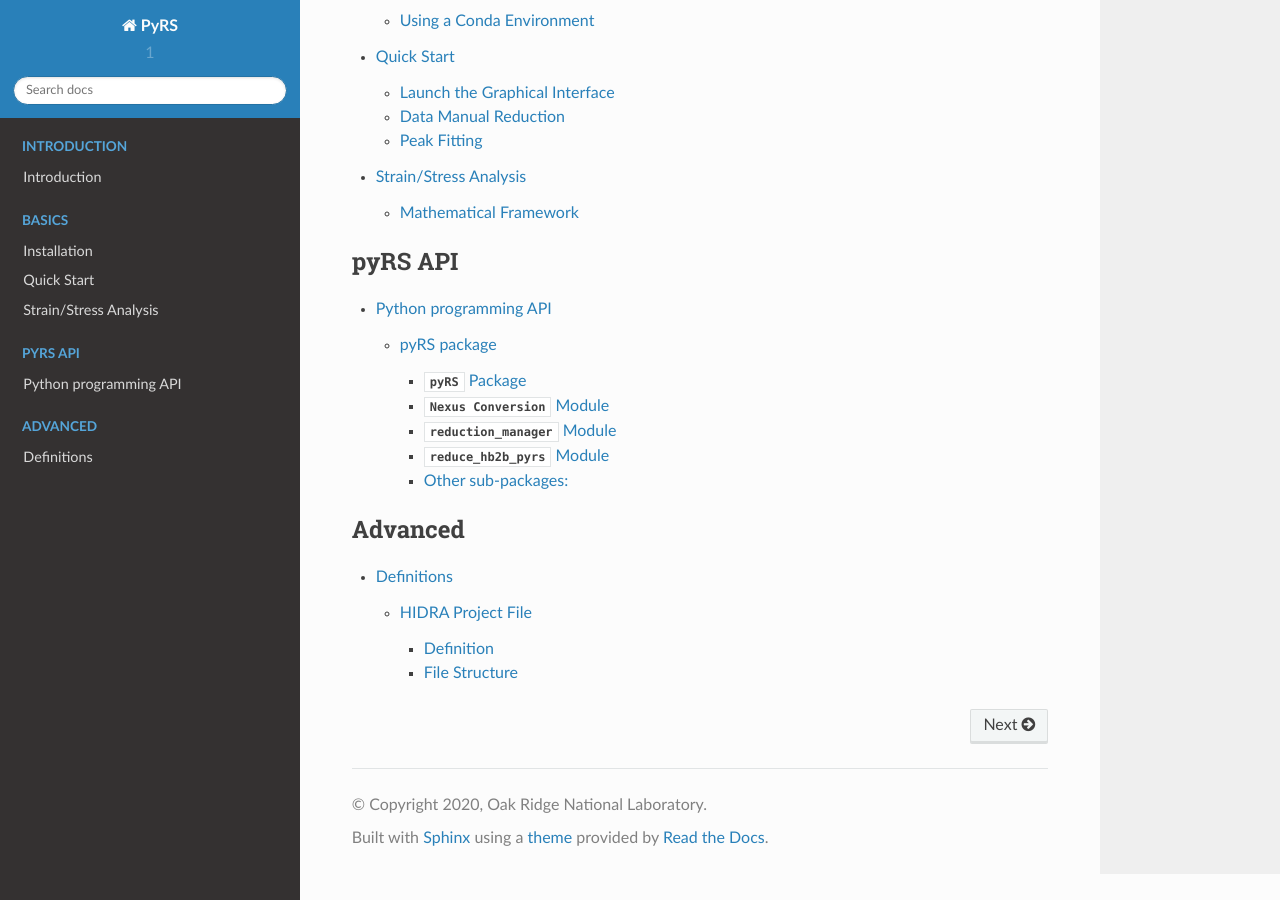
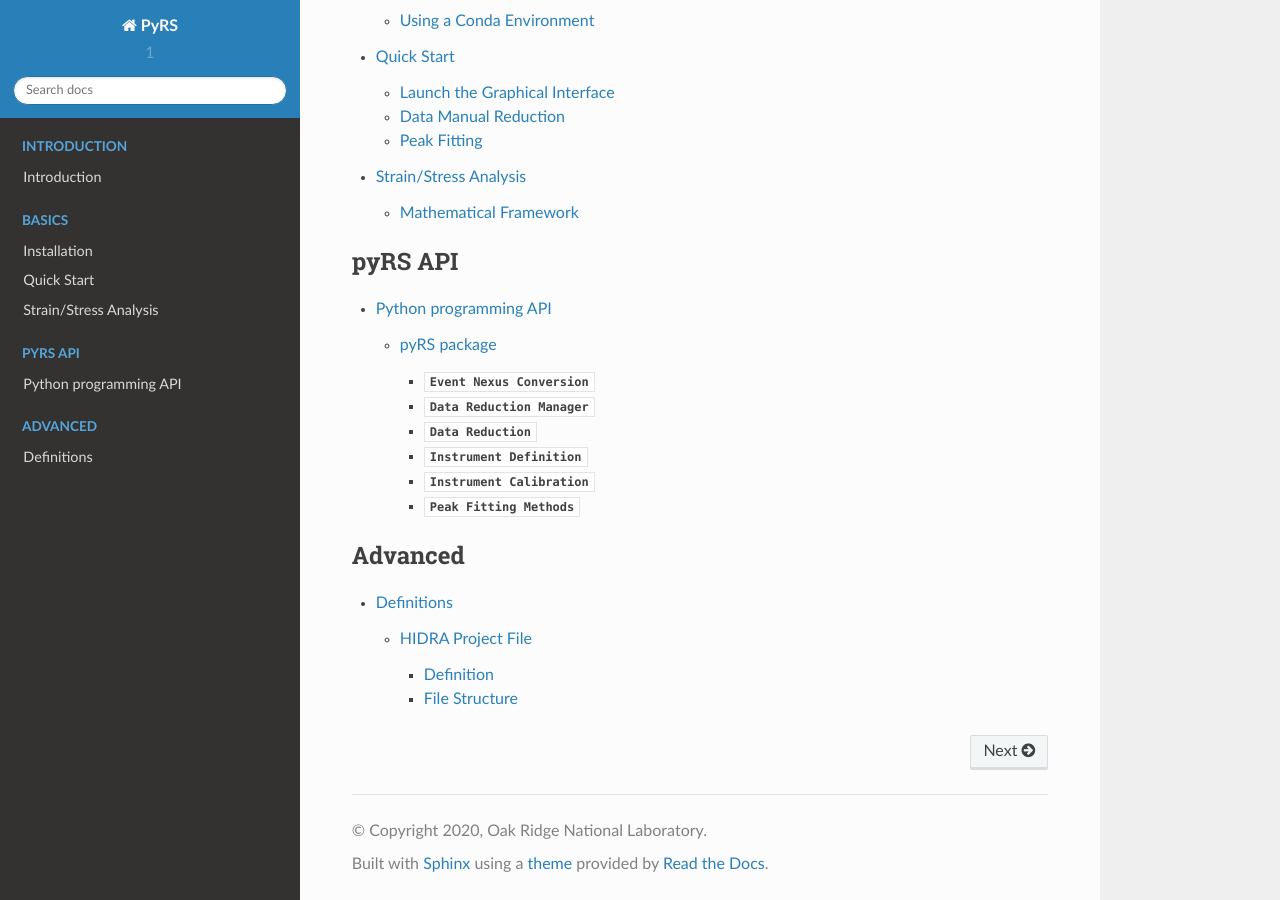
Before and after one commit to neutrons/PyRS, a Sphinx documentation site: the page built from docs/rtd/source/index.rst, in a window 1280 px wide and 900 px high, scrolled down 507 px. Built offline with Sphinx 7.4.7 and the Read the Docs theme 2.0.0, drawn with Linux system fonts in a browser that asks for light colours; pages that are not in the unit, such as notebooks, are missing from menus.

Commit message:
update docstring setup

```diff
--- a/docs/rtd/source/api/pyRS.rst
+++ b/docs/rtd/source/api/pyRS.rst
@@ -1,47 +1,47 @@
 pyRS package
 =============
 
-:mod:`pyRS` Package
---------------------
-
-.. automodule:: pyrs.__init__
+:mod:`Event Nexus Conversion`
+---------------------------------
+.. autoclass:: pyrs.core.nexus_conversion.NeXusConvertingApp
     :members:
     :undoc-members:
     :show-inheritance:
 
-:mod:`Nexus Conversion` Module
+:mod:`Data Reduction Manager`
 ---------------------------------
 
-.. automodule:: pyrs.core.nexus_conversion
+.. autoclass:: pyrs.core.reduction_manager.HB2BReductionManager
     :members:
     :undoc-members:
     :show-inheritance:
 
-:mod:`reduction_manager` Module
+:mod:`Data Reduction`
 ---------------------------------
 
-.. automodule:: pyrs.core.reduction_manager
+.. autoclass:: pyrs.core.reduce_hb2b_pyrs.PyHB2BReduction
     :members:
     :undoc-members:
     :show-inheritance:
 
-:mod:`reduce_hb2b_pyrs` Module
+:mod:`Instrument Definition`
 ---------------------------------
 
-.. automodule:: pyrs.core.reduce_hb2b_pyrs
+.. autoclass:: pyrs.core.reduce_hb2b_pyrs.ResidualStressInstrument
     :members:
     :undoc-members:
     :show-inheritance:
 
-Other sub-packages:
--------------------
+:mod:`Instrument Calibration`
+---------------------------------
 
-.. toctree::
+.. autoclass:: pyrs.calibration.peakfit_calibration.PeakFitCalibration
 
-    core/index
-    dataobjects/index
-    peaks/index
-    projectfile/index
-    calibration/index
-    interface/index
-    utilities/index
+    :undoc-members:
+    :show-inheritance:
+
+:mod:`Peak Fitting Methods`
+---------------------------------
+
+.. autoclass:: pyrs.peaks.peak_fit_engine.PeakFitEngine
+.. autofunction:: pyrs.peaks.peak_fit_engine.PeakFitEngine.fit_multiple_peaks
```
Also changed, not shown: 2 other files.
